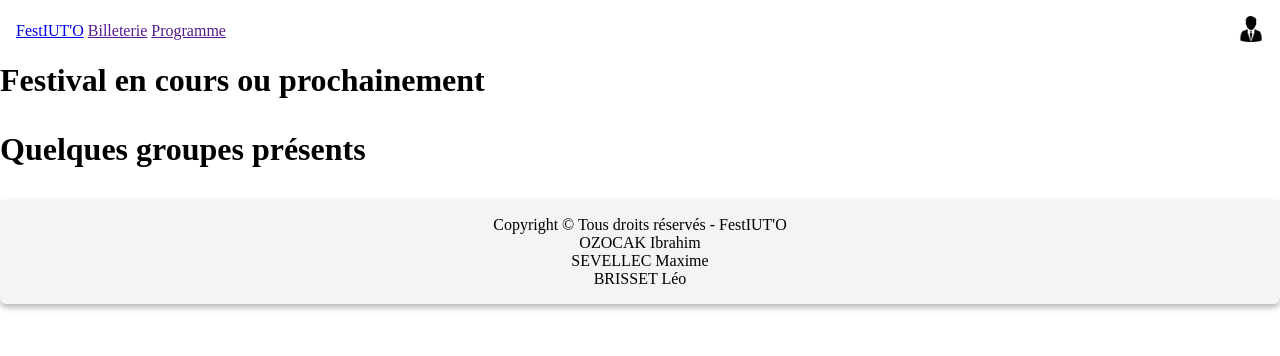
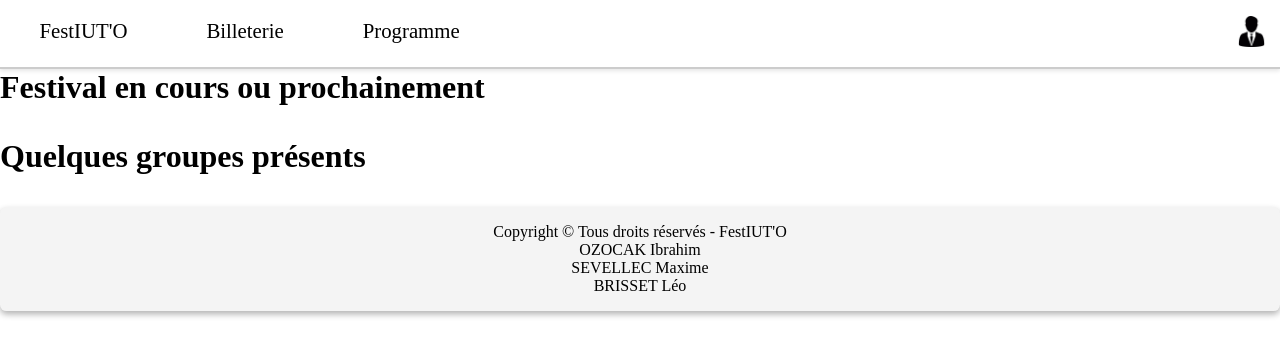
Before and after one commit to MaximeSevellec/Festiutv2, a Flask app: page / in a window 1280 px wide. Shown: the top 356 px of the page. Run offline with Flask 3, Linux system fonts and the light colour scheme; data that the repository does not hold is empty.

Commit message:
CSS pour la navbar, fichier base.css

```diff
--- a/festiut/static/css/base.css
+++ b/festiut/static/css/base.css
@@ -5,24 +5,55 @@
 
 #header {
     padding: 1em;
+    background-color: #ffffff;
+    padding-left: 0%;
+    padding-right: 0%;
+    position: sticky;
+    top: 0;
+    z-index: 100;
+    border-bottom: 2px solid #ccc; /* Ajout d'une bordure en bas */
+    box-shadow: 0 2px 4px rgba(0, 0, 0, 0.1); /* Ajout d'une ombre */
 }
 
 #navbar {
     display: flex;
     justify-content: space-between;
+
 }
 
 .left {
     flex-grow: 1;
+    display: flex;
+    margin-right: 20%;
+}
+
+.logo, .lien {
+    font-size: 130%;
+    margin-bottom: 1%;
+    text-decoration: none;
+    color: black;
+    transition: transform 0.3s, text-decoration 0.3s, text-underline-offset 0.3s;
+}
+
+.logo:hover, .lien:hover {
+    transform: scale(1.3);
+    text-decoration: underline;
+    text-underline-offset: 30%;
 }
 
 .right {
     text-align: right;
+    padding-right: 1%;
 }
 
 .user {
-    width: 5%;
+    width: 6%;
     aspect-ratio: 1/1;
+    transition: transform 0.3s;
+}
+
+.user:hover{
+    transform: scale(1.4);
 }
 
 footer{
```
